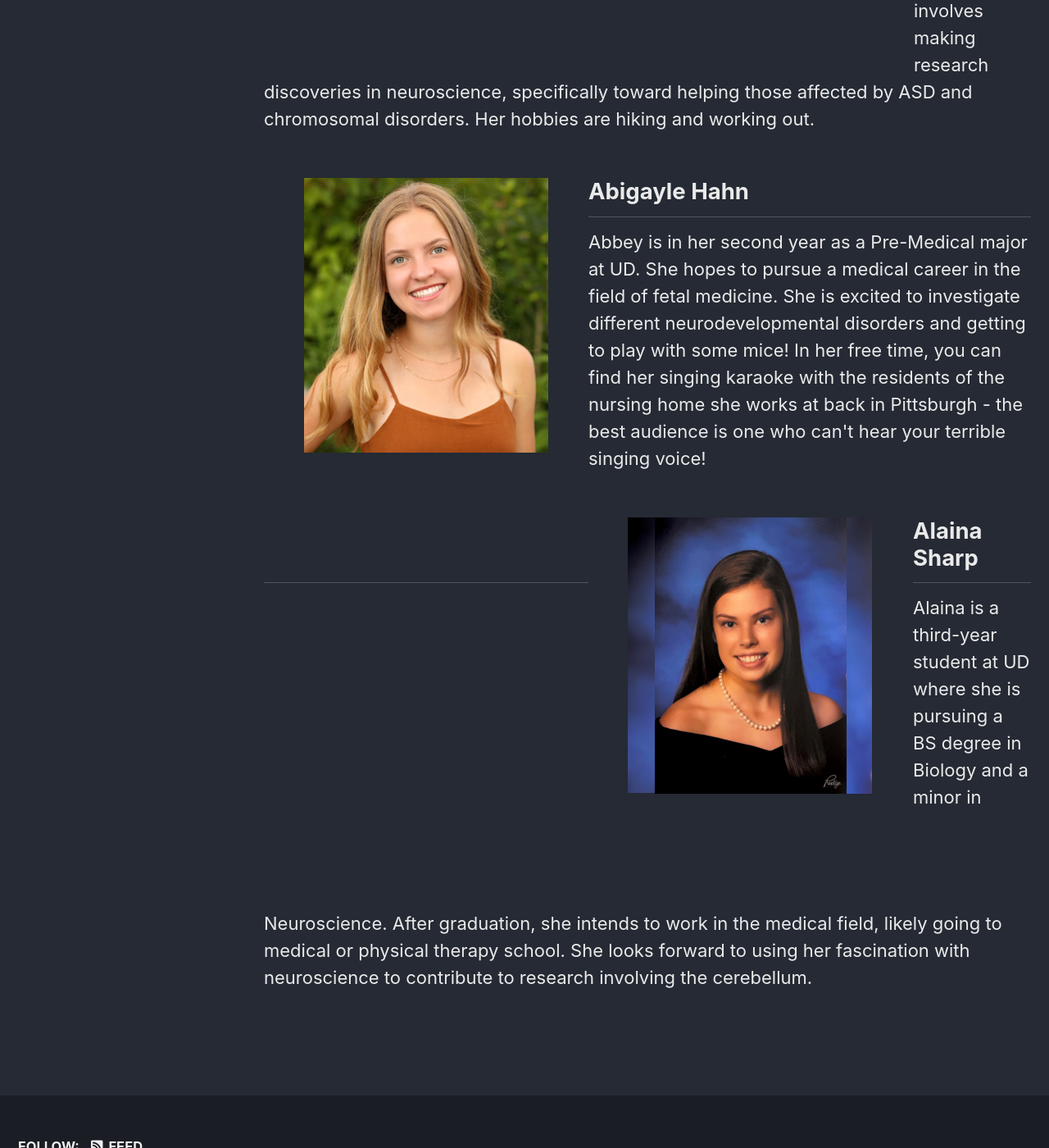
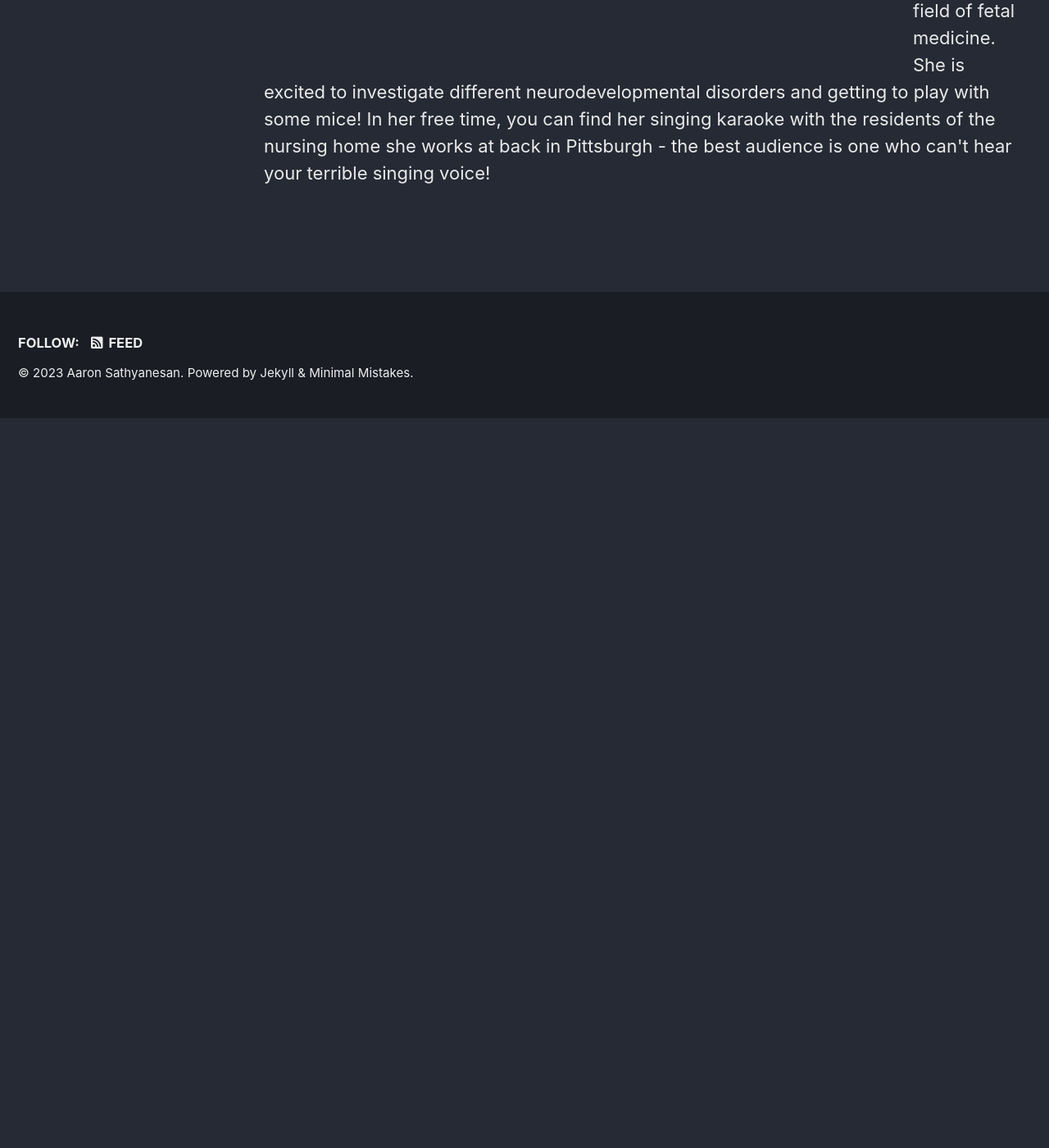
Before and after one commit to Sathyanesan-Lab/Sathyanesan-Lab.github.io, a Jekyll site: the page built from People/index.md, in a window 1280 px wide and 1400 px high, scrolled down 2317 px. Shown: the whole window at 82% size. Built offline with Jekyll 4.4.1, drawn with Linux system fonts in a browser that asks for light colours; cached includes are drawn as plain includes; after the commit the page ends 2827 px from its top, so only the background shows below that; some of the changed text lies outside the part shown.

Commit message:
undergrad edit

```diff
--- a/People/index.md
+++ b/People/index.md
@@ -45,19 +45,6 @@
   <div class="splash-header">
     <div class="splash-image">
       <div style="float: left; margin-right 1em;">
-        <img src="samaria-4.png" />
-      </div>
-    </div>
-    <div class="splash-block">
-      <h2>Samaria Brown</h2>
-      <p>Samaria aims to join medical school pursuing the field of Neurology. Her current interest involves making research discoveries in neuroscience, specifically toward helping those affected by ASD and chromosomal disorders. Her hobbies are hiking and working out.</p>
-    </div>
-  </div>
-</section>
-<section id="Students">
-  <div class="splash-header">
-    <div class="splash-image">
-      <div style="float: left; margin-right 1em;">
         <img src="abbey.png" />
       </div>
     </div>
@@ -67,16 +54,3 @@
     </div>
   </div>
 </section>
-<section id="Students">
-  <div class="splash-header">
-    <div class="splash-image">
-      <div style="float: left; margin-right 1em;">
-        <img src="alaina-2.png" />
-      </div>
-    </div>
-    <div class="splash-block">
-      <h2>Alaina Sharp</h2>
-      <p>Alaina is a third-year student at UD where she is pursuing a BS degree in Biology and a minor in Neuroscience. After graduation, she intends to work in the medical field, likely going to medical or physical therapy school. She looks forward to using her fascination with neuroscience to contribute to research involving the cerebellum.</p>
-    </div>
-  </div>
-</section>
```
